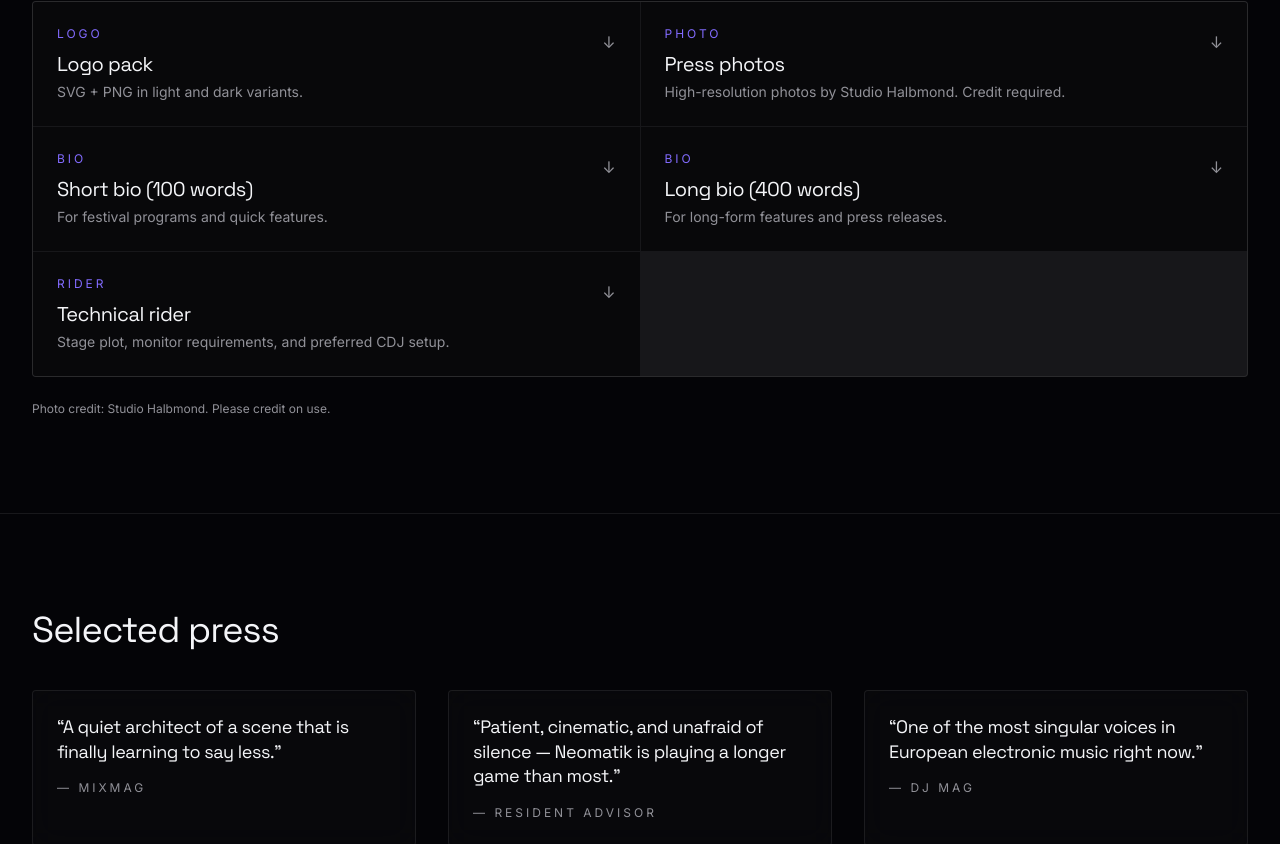
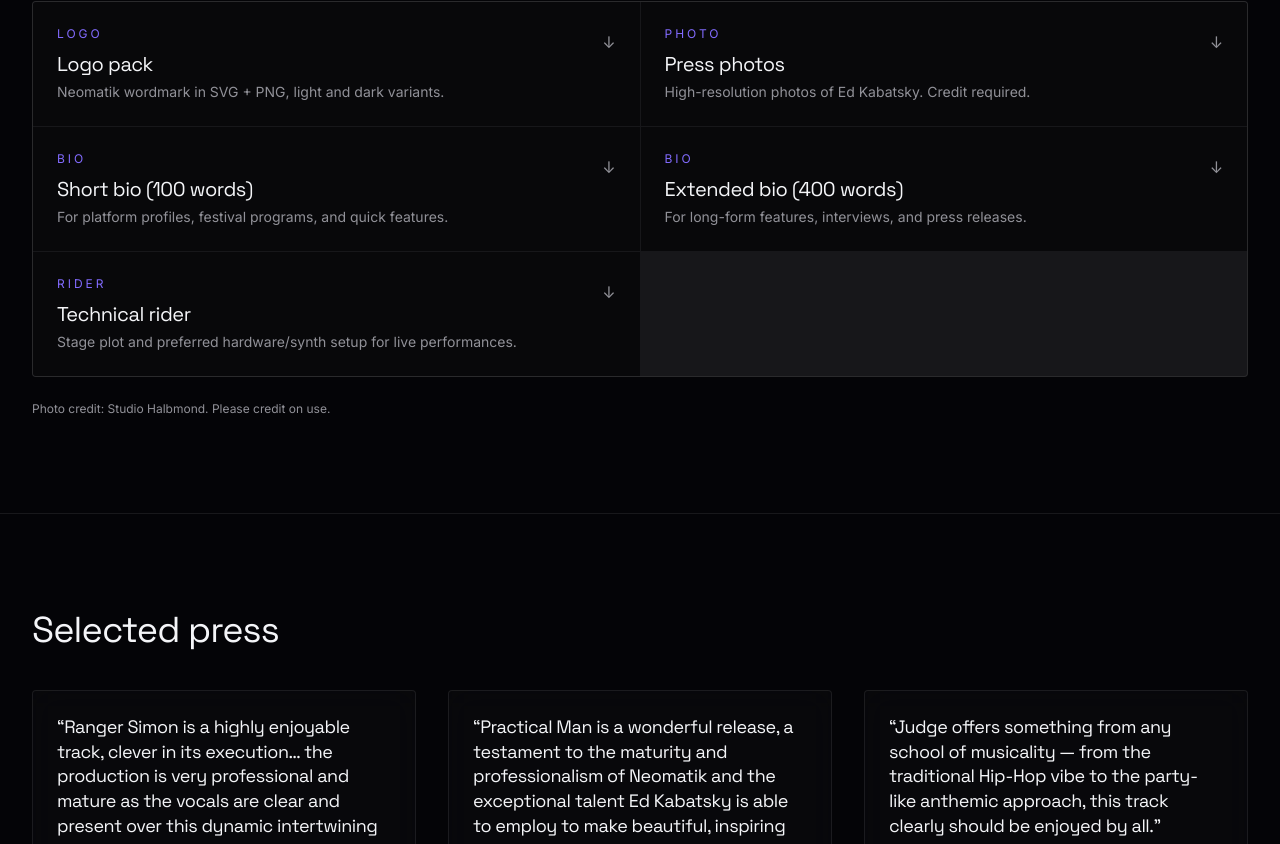
Before and after one commit to edka/neomatik.com, a React (Vite) app: page /press-kit in a window 1280 px wide. Shown: the part 596-1440 px from the top of the page. Built offline with nearby package versions, Linux system fonts and the light colour scheme.

Commit message:
Changes
Co-authored-by: edka <3311782+edka@users.noreply.github.com>

```diff
--- a/src/content/press.ts
+++ b/src/content/press.ts
@@ -15,35 +15,35 @@ export const pressAssets: PressAsset[] = [
   {
     id: "logo-pack",
     label: "Logo pack",
-    description: "SVG + PNG in light and dark variants.",
+    description: "Neomatik wordmark in SVG + PNG, light and dark variants.",
     href: "#",
     kind: "logo",
   },
   {
     id: "press-photos",
     label: "Press photos",
-    description: "High-resolution photos by Studio Halbmond. Credit required.",
+    description: "High-resolution photos of Ed Kabatsky. Credit required.",
     href: "#",
     kind: "photo",
   },
   {
     id: "bio-short",
     label: "Short bio (100 words)",
-    description: "For festival programs and quick features.",
+    description: "For platform profiles, festival programs, and quick features.",
     href: "#",
     kind: "bio",
   },
   {
     id: "bio-long",
-    label: "Long bio (400 words)",
-    description: "For long-form features and press releases.",
+    label: "Extended bio (400 words)",
+    description: "For long-form features, interviews, and press releases.",
     href: "#",
     kind: "bio",
   },
   {
     id: "tech-rider",
     label: "Technical rider",
-    description: "Stage plot, monitor requirements, and preferred CDJ setup.",
+    description: "Stage plot and preferred hardware/synth setup for live performances.",
     href: "#",
     kind: "rider",
   },
@@ -51,15 +51,18 @@ export const pressAssets: PressAsset[] = [
 
 export const pressQuotes: PressQuote[] = [
   {
-    quote: "A quiet architect of a scene that is finally learning to say less.",
-    outlet: "Mixmag",
+    quote:
+      "Ranger Simon is a highly enjoyable track, clever in its execution… the production is very professional and mature as the vocals are clear and present over this dynamic intertwining of musical phrasing.",
+    outlet: "Lee Callaghan",
   },
   {
-    quote: "Patient, cinematic, and unafraid of silence — Neomatik is playing a longer game than most.",
-    outlet: "Resident Advisor",
+    quote:
+      "Practical Man is a wonderful release, a testament to the maturity and professionalism of Neomatik and the exceptional talent Ed Kabatsky is able to employ to make beautiful, inspiring indie rock tracks with an edge of experimental.",
+    outlet: "Lee Callaghan",
   },
   {
-    quote: "One of the most singular voices in European electronic music right now.",
-    outlet: "DJ Mag",
+    quote:
+      "Judge offers something from any school of musicality — from the traditional Hip-Hop vibe to the party-like anthemic approach, this track clearly should be enjoyed by all.",
+    outlet: "Lee Callaghan",
   },
 ];
```
